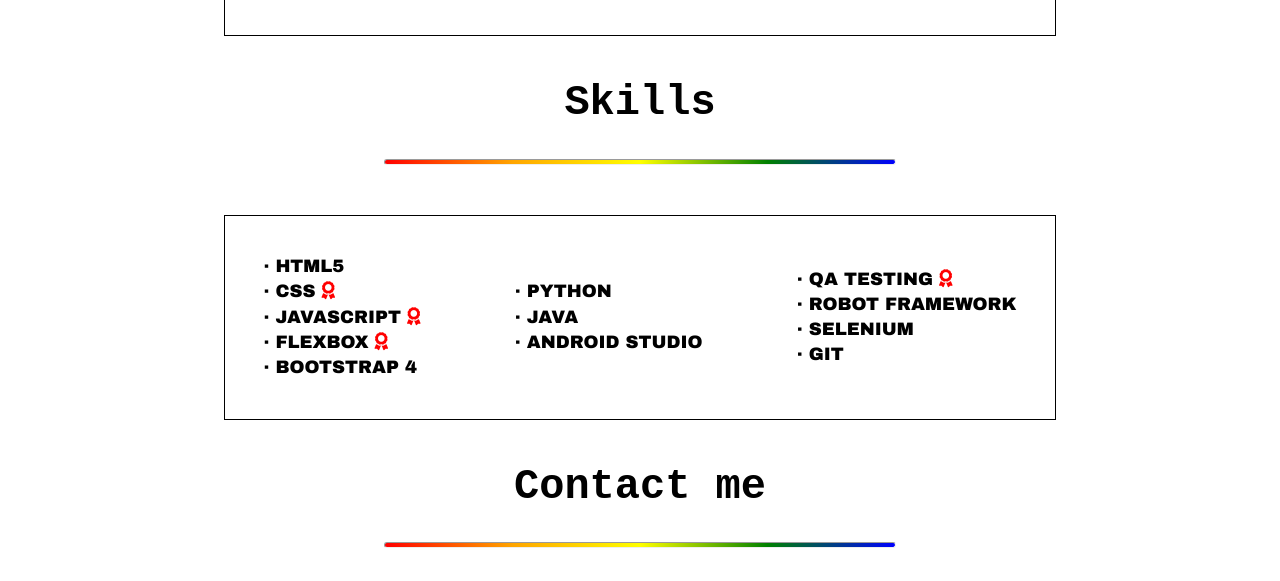
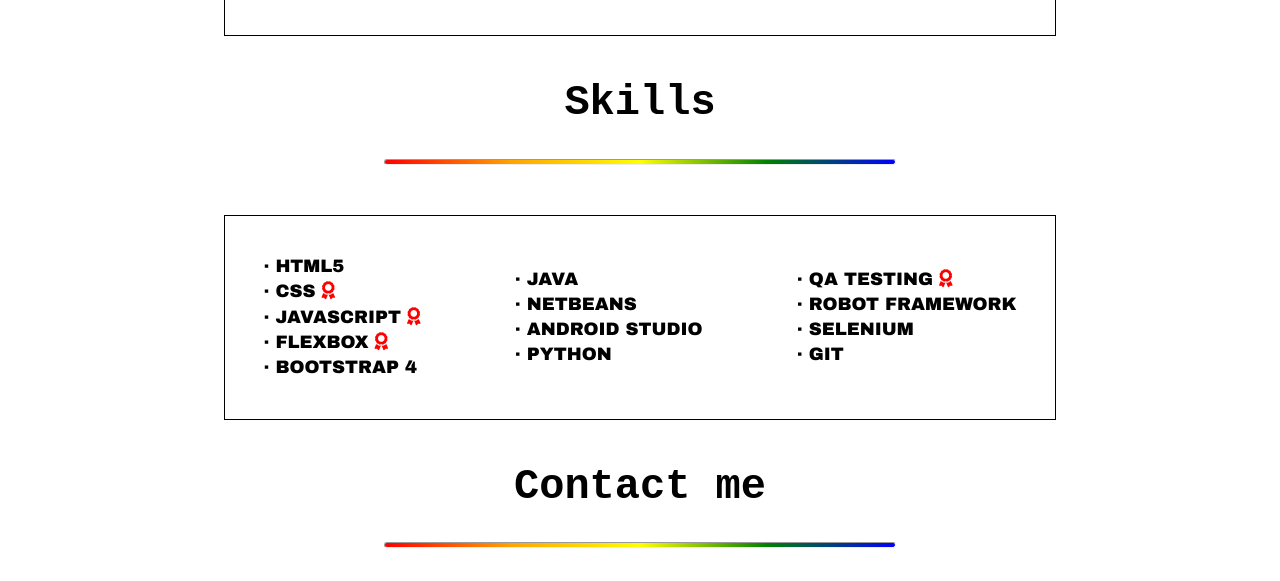
Before and after one commit to Franzcod/MyPerfil, a plain HTML site: page index.html in a window 1280 px wide. Shown: the part 3064-3645 px from the top of the page. Drawn offline with nearby package versions, Linux system fonts and the light colour scheme.

Commit message:
Update index.html
SE AGREGA NETBEANS

```diff
--- a/index.html
+++ b/index.html
@@ -163,10 +163,11 @@
       </section>
       <section class="campo-skill">
         <ul>
+
+          <li>· JAVA</li>
+          <li>· NETBEANS</li>
+          <li>· ANDROID STUDIO </li>
           <li>· PYTHON</li>
-          <li>· JAVA</li>
-          <li>· ANDROID STUDIO</li>
-          <li></li>
         </ul>
       </section>
       <section class="campo-skill">
```
